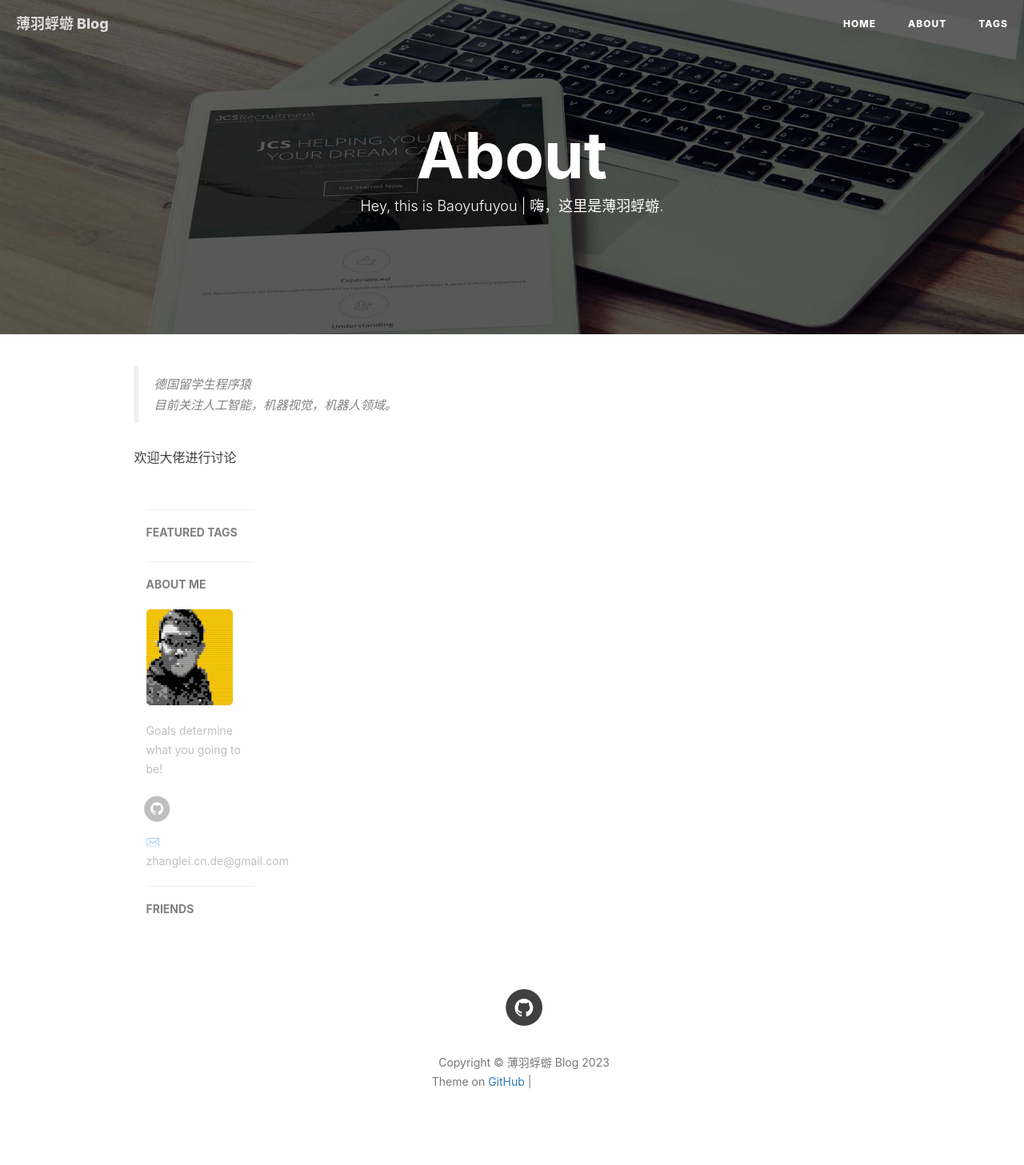
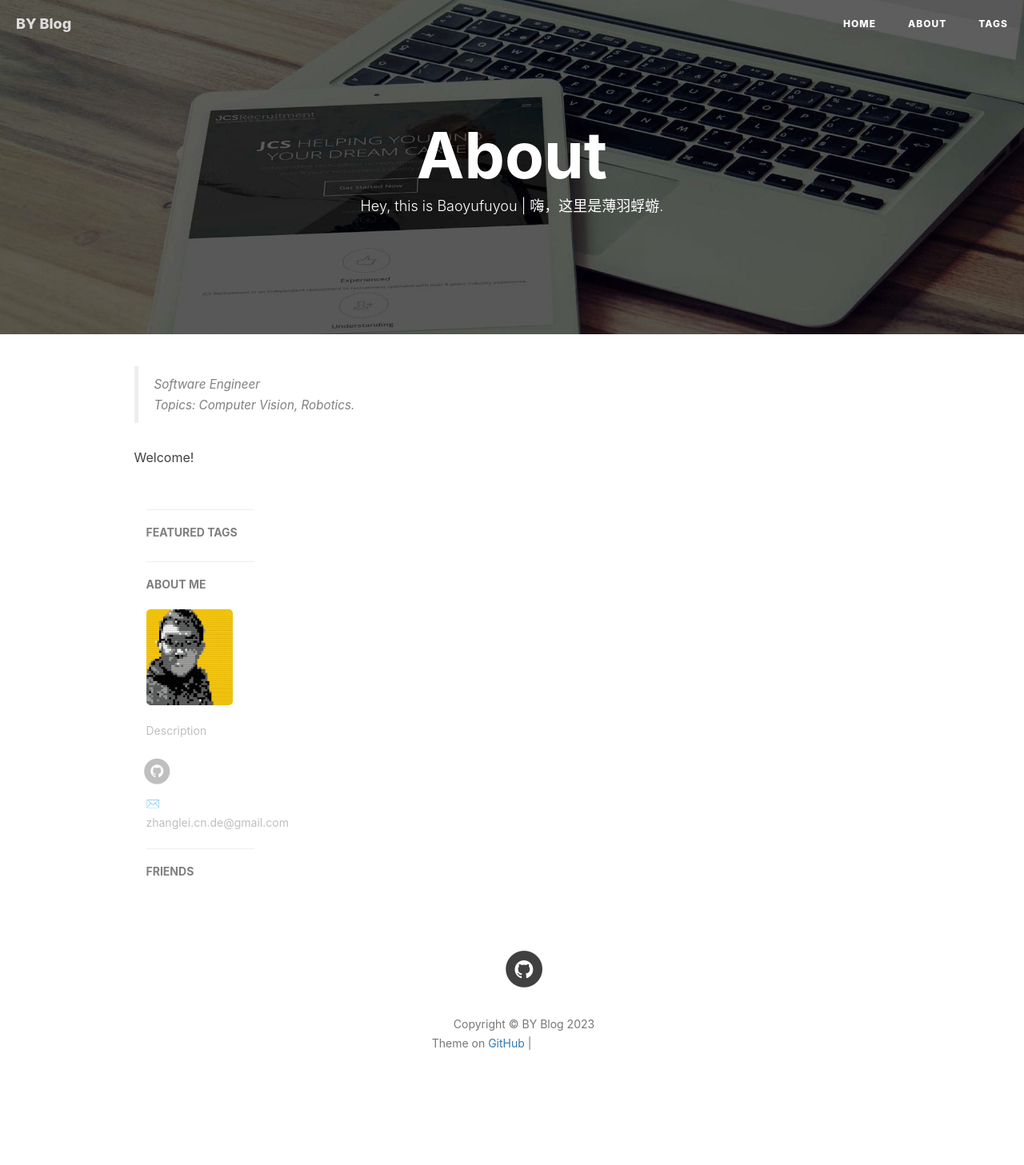
Before and after one commit to baoyufuyou/baoyufuyou.github.io, a Jekyll site: the page built from about.html, in a window 1280 px wide. Shown: the whole page at 80% size. Built offline with Jekyll 4.4.1, drawn with Linux system fonts in a browser that asks for light colours; nearby versions of some CDN libraries; comment, search, counter and statistics services are not loaded; after the commit the page ends 1409 px from its top, so only the background shows below that; grey boxes are pictures that could not be loaded.

Commit message:
chore: debug

```diff
--- a/_config.yml
+++ b/_config.yml
@@ -1,6 +1,6 @@
 # Site settings
-title: 薄羽蜉蝣 Blog
-SEOTitle: 薄羽蜉蝣的博客 | BY Blog
+title: BY Blog
+SEOTitle: BY Blog
 header-img: img/post-bg-desk.jpg
 email: zhanglei.cn.de@gmail.com
 description: "Coding and Learning."
@@ -11,7 +11,7 @@ github_repo: "https://github.com/baoyufuyou/baoyufuyou.github.io.git" # you code
 
 # Sidebar settings
 sidebar: true                           # whether or not using Sidebar.
-sidebar-about-description: "Goals determine what you going to be!"
+sidebar-about-description: "Description"
 sidebar-avatar: /img/about-BY-gentle.jpg      # use absolute URL, seeing it's used in both `/` and `/about/`
 
 
@@ -77,7 +77,7 @@ gitalk:
 ba_track_id:
 
 # Google Analytics
-ga_track_id: 'G-6QXG8HL59L'            # Format: UA-xxxxxx-xx
+ga_track_id: 'G-123456789'            # Format: UA-xxxxxx-xx
 ga_domain: auto               # 默认的是 auto, 这里我是自定义了的域名，你如果没有自己的域名，需要改成auto
 
 
--- a/about.html
+++ b/about.html
@@ -15,10 +15,10 @@ header-img: "img/post-bg-rwd.jpg"
 <div class="zh post-container">
 
     <!--copied from markdown -->
-    <blockquote><p>德国留学生程序猿<br>
-    目前关注人工智能，机器视觉，机器人领域。</p></blockquote>
+    <blockquote><p>Software Engineer<br>
+    Topics: Computer Vision, Robotics.</p></blockquote>
 
-    <p>欢迎大佬进行讨论 </p>
+    <p>Welcome! </p>
 
     <p></p>
 
--- a/tags.html
+++ b/tags.html
@@ -1,7 +1,7 @@
 ---
 title: Tags
 layout: default
-description: keep hungry keep foolish
+description: Description of Tags
 header-img: "img/tag-bg.jpg"
 ---
 
```
